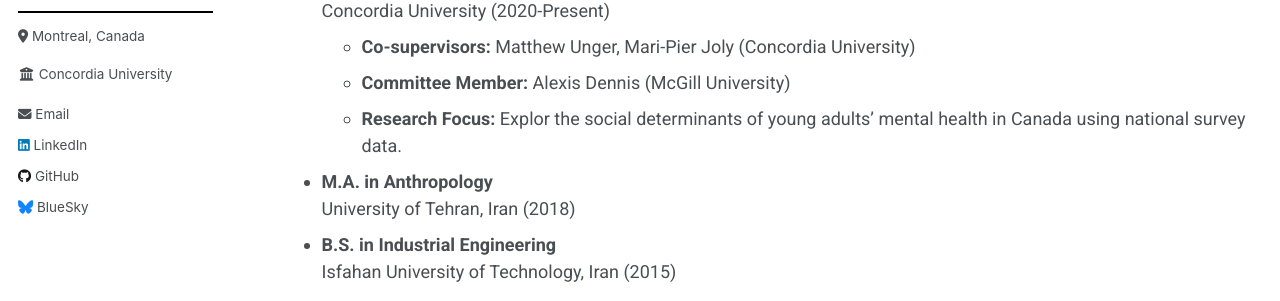
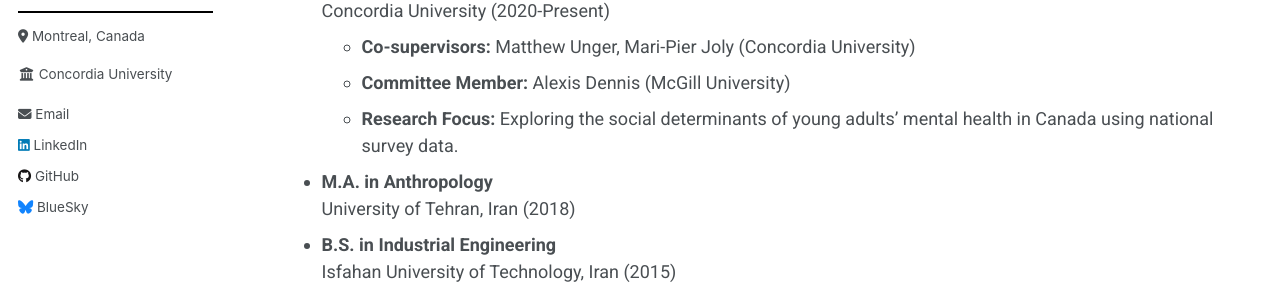
Before and after one commit to Mohsnmonji/mohsnmonji.github.io, a Jekyll site: the page built from _pages/Curriculum Vitae.md, in a window 1280 px wide and 900 px high. Shown: the part 252-553 px from the top of the window. Built offline with Jekyll 4.4.1, drawn with Linux system fonts in a browser that asks for light colours.

Commit message:
Update Curriculum Vitae.md

```diff
--- a/_pages/Curriculum Vitae.md
+++ b/_pages/Curriculum Vitae.md
@@ -22,7 +22,7 @@ redirect_from:
   Concordia University (2020-Present)
   - **Co-supervisors:** Matthew Unger, Mari-Pier Joly (Concordia University)
   - **Committee Member:** Alexis Dennis (McGill University)
-  - **Research Focus:** Explor the social determinants of young adults’ mental health in Canada using national survey data.
+  - **Research Focus:** Exploring the social determinants of young adults’ mental health in Canada using national survey data.
 
 - **M.A. in Anthropology**
   University of Tehran, Iran (2018)
```
